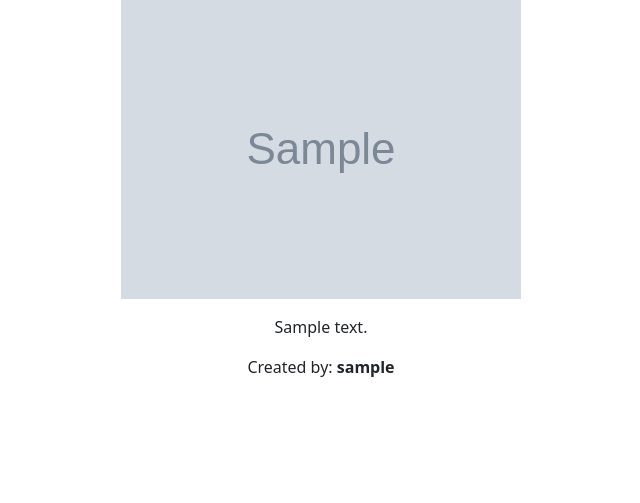
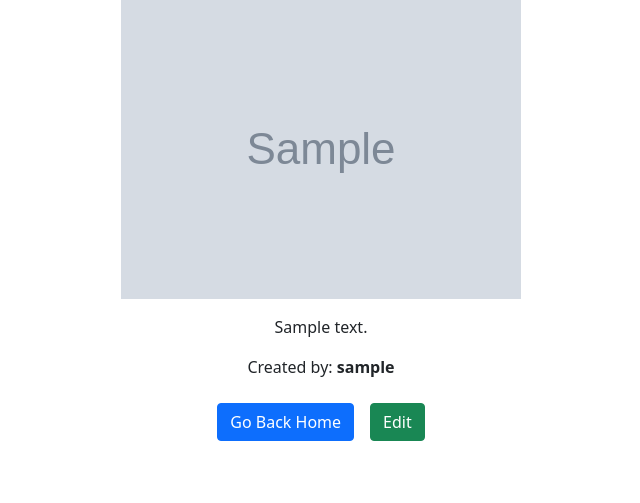
Before and after one commit to cgarcia-ng/webDev, a Django app: page /post/1/ in a window 1280 px wide. Shown: the part 143-646 px from the top of the page, without its empty margins (319-959 px from the left). Run offline with Django 3.2, Linux system fonts and the light colour scheme; a user stored in the database is signed in; tables that the repository leaves empty hold one stand-in row (values such as "Sample post"); grey boxes marked "Sample" are stand-in pictures.

Commit message:
Mejorando opciones de navegación en detalles de Post

```diff
--- a/src/posts/templates/post_details.html
+++ b/src/posts/templates/post_details.html
@@ -8,4 +8,20 @@
 </figure>
 <p>{{ post.description }}</p>
 <p>Created by: <strong>{{ post.user.username }}</strong></p>
+<div class="d-flex justify-content-center">
+    <div class="p-2 bd-highlight">
+        <a href="{% url 'posts:list_posts' %}">
+            <button class="btn btn-primary">Go Back Home</button>
+        </a>
+    </div>
+
+    {% if request.user.username == post.user.username %}
+    <div class="p-2 bd-highlight">
+        <a href="{% url 'posts:post_update' post.id %}">
+            <button class="btn btn-success">Edit</button>
+        </a>
+    </div>
+    {% endif %}
+
+</div>
 {% endblock %}
--- a/src/posts/views.py
+++ b/src/posts/views.py
@@ -35,6 +35,11 @@ def post_detail(request, post_id):
     context = {
         'post': post_detail
     }
+    print('Logged user:', request.user.username)
+    print(type(request.user.username))
+    print('Created by user:', post_detail.user.username)
+    print(type(post_detail.user.username))
+    print(request.user.username == post_detail.user.username)
     return render(request, 'post_details.html', context)
 
 @login_required
```
Also changed, not shown: src/posts/templates/posts.html (+3 -7 lines).
